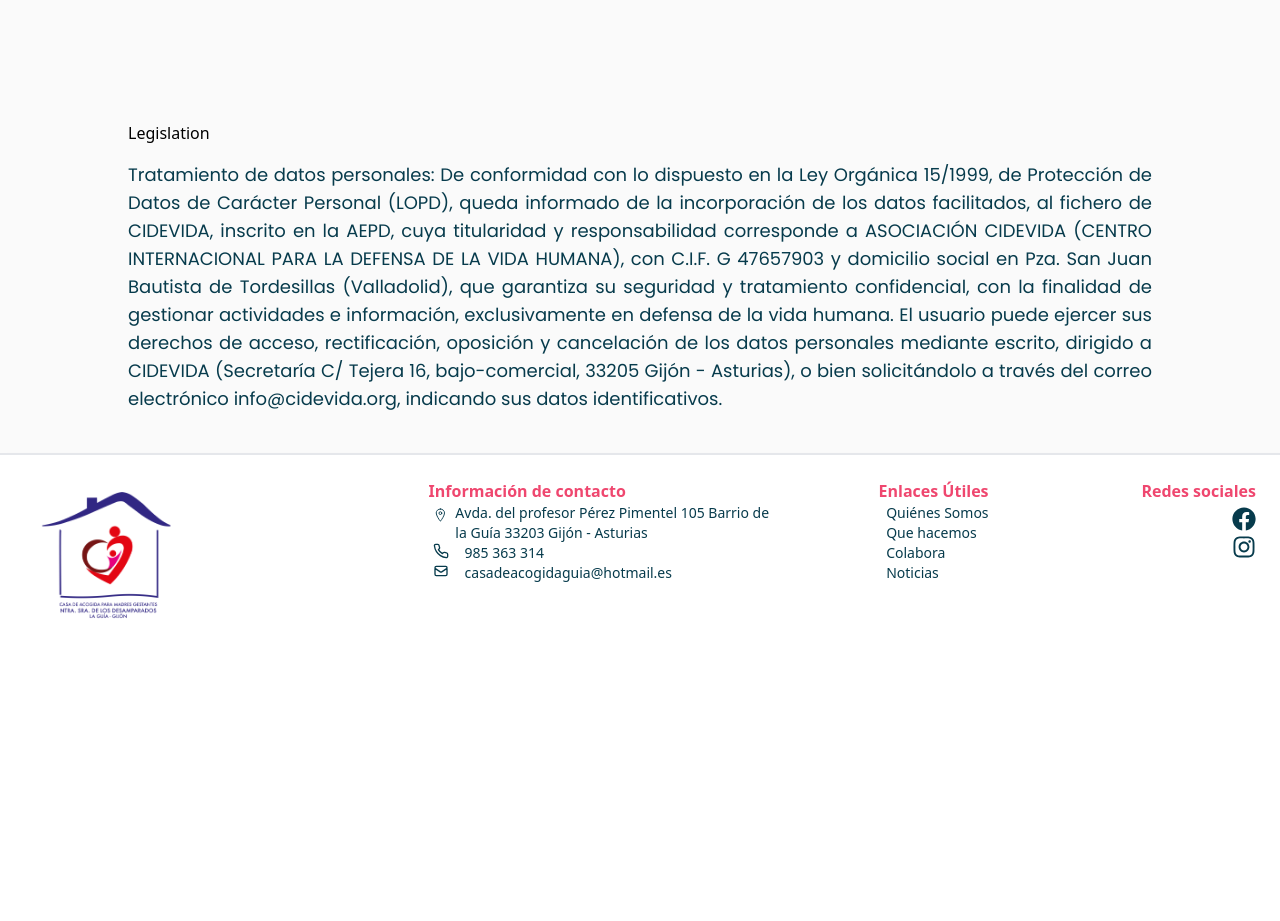
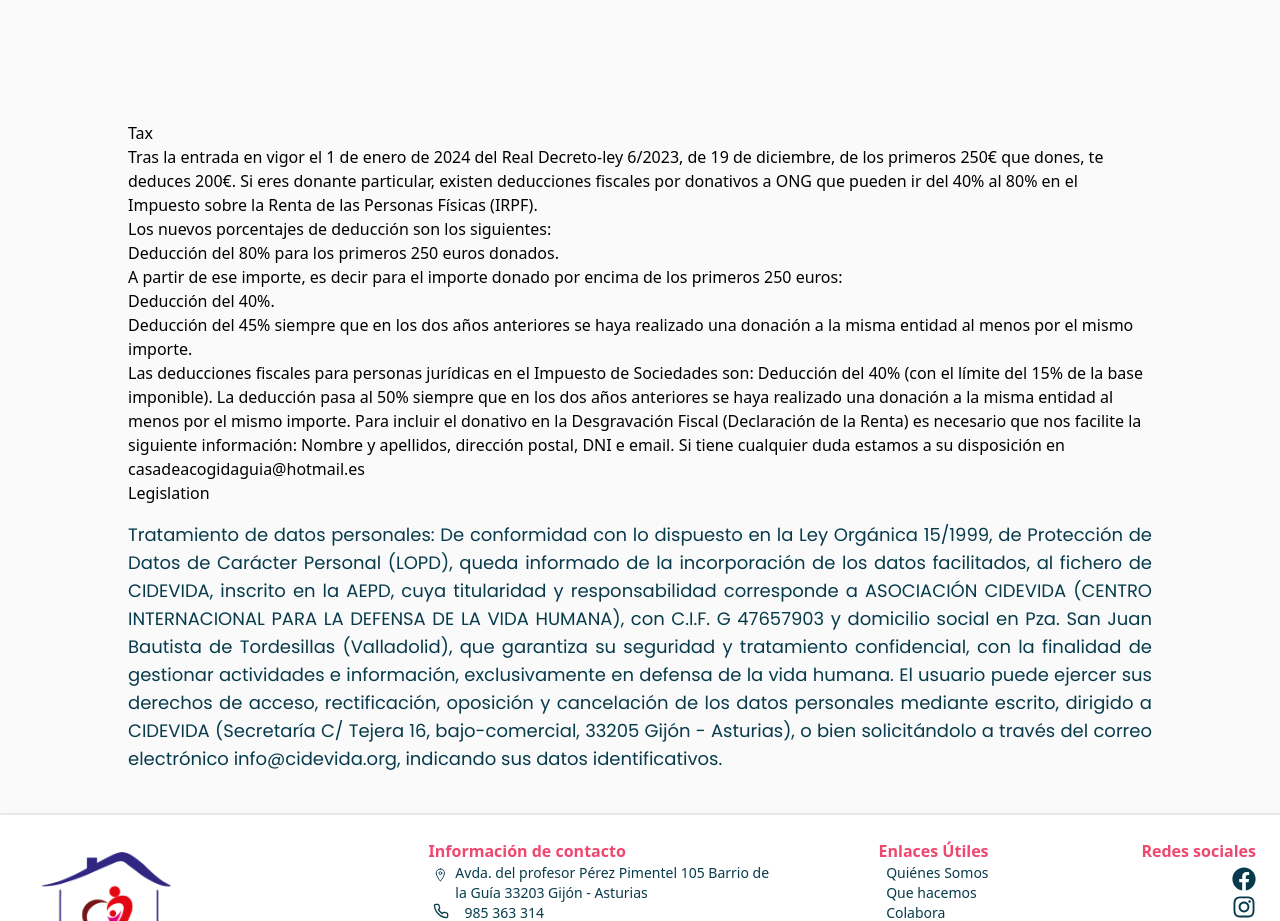
Before and after one commit to vallefarinha/front-casa, a React (Vite) app: page /form in a window 1280 px wide. Shown: the part 1600-2521 px from the top of the page. Before the commit the page ends 2243 px from the top, so only its background shows below. Built offline with nearby package versions, Linux system fonts and the light colour scheme.

Commit message:
add tax text

```diff
--- a/package.json
+++ b/package.json
@@ -26,15 +26,20 @@
     "slick-carousel": "^1.8.1"
   },
   "devDependencies": {
+    "@babel/preset-env": "^7.24.4",
+    "@babel/preset-react": "^7.24.1",
     "@types/react": "^18.2.66",
     "@types/react-dom": "^18.2.22",
     "@vitejs/plugin-react": "^4.2.1",
     "autoprefixer": "^10.4.19",
+    "babel-jest": "^29.7.0",
     "eslint": "^8.57.0",
     "eslint-plugin-react": "^7.34.1",
     "eslint-plugin-react-hooks": "^4.6.0",
     "eslint-plugin-react-refresh": "^0.4.6",
+    "jest": "^29.7.0",
     "postcss": "^8.4.38",
+    "react-test-renderer": "^18.2.0",
     "tailwindcss": "^3.4.3",
     "vite": "^5.2.0"
   }
--- /dev/null
+++ b/src/components/form/Tax.jsx
@@ -0,0 +1,12 @@
+import React from 'react'
+import TaxText from '../texts/TaxText'
+
+const Tax = () => {
+  return (
+    <div>Tax
+        <TaxText/>
+    </div>
+  )
+}
+
+export default Tax
--- a/src/components/form/formBlue.jsx
+++ b/src/components/form/formBlue.jsx
@@ -1,6 +1,8 @@
 import React, { useState } from "react";
 import penform from "../../assets/icons/penForm.svg";
 import BoxBlue from "./BoxBlueAtom";
+import Tax from "./Tax";
+import Legislation from "./Legislation";
 
 const FormBlue = () => {
   return (
@@ -22,6 +24,7 @@ const FormBlue = () => {
           <BoxBlue titleBox="País" squareBlue="Ingrese su país" type="text" />
         </div>
       </div>
+
     </div>
   );
 };
--- a/src/components/texts/RegularText30.jsx
+++ b/src/components/texts/RegularText30.jsx
@@ -1,9 +1,7 @@
-function RegularText30({ text, textAlign, size }) {
-    return (
-        <h1 className={`my-4 mb-6 font-poppinsRegular w-full text-${size} text-${textAlign}`}>
-            <span className="text-LetterColor">{text}</span>
-        </h1>
-    );
-}
+const RegularText30 = ({ text, textAlign, size }) => (
+    <h1 className={`my-4 mb-6 font-poppinsRegular w-full text-${size} text-${textAlign}`}>
+        <span className="text-LetterColor">{text}</span>
+    </h1>
+);
 
 export default RegularText30;
--- /dev/null
+++ b/src/components/texts/TaxText.jsx
@@ -0,0 +1,28 @@
+import React from 'react'
+
+const TaxText = () => {
+  return (
+    <div>
+        <p>Tras la entrada en vigor el 1 de enero de 2024 del Real Decreto-ley  6/2023, de 19 de diciembre, de los primeros 250€ que dones, te deduces  200€. Si eres donante particular, existen deducciones fiscales por  donativos a ONG que pueden ir del 40% al 80% en el Impuesto sobre la  Renta de las Personas Físicas (IRPF). </p>
+        <p>
+        Los nuevos porcentajes de deducción son los siguientes:
+        <ul>
+       <li>Deducción del 80% para los primeros 250 euros donados.</li>
+        <li>A partir de ese importe, es decir para el importe donado por encima de los primeros 250 euros:</li>
+            <ul>
+                <li>Deducción del 40%.</li>
+                <li>Deducción  del 45% siempre que en los dos años anteriores se haya realizado una  donación a la misma entidad al menos por el mismo importe.</li>
+            </ul>
+        </ul>
+
+Las deducciones fiscales para personas jurídicas en el Impuesto de Sociedades son:
+Deducción del 40% (con el límite del 15% de la base imponible).
+La  deducción pasa al 50% siempre que en los dos años anteriores se haya  realizado una donación a la misma entidad al menos por el mismo importe.
+Para  incluir el donativo en la Desgravación Fiscal (Declaración de la Renta)  es necesario que nos facilite la siguiente información: Nombre y  apellidos, dirección postal, DNI e email. Si tiene cualquier duda  estamos a su disposición en casadeacogidaguia@hotmail.es
+        </p>
+
+    </div>
+  )
+}
+
+export default TaxText
--- a/src/pages/PartnerForm.jsx
+++ b/src/pages/PartnerForm.jsx
@@ -6,6 +6,7 @@ import TitleAllForm from "../components/form/TitleAllForm";
 import DonationOption from "../components/form/DonationOption";
 import SendButtonForm from "../components/form/SendButtonForm";
 import Legislation from "../components/form/Legislation"
+import Tax from "../components/form/Tax";
 
 function PartnerForm() {
   return (
@@ -23,7 +24,9 @@ function PartnerForm() {
         <DonationOption />
         <SendButtonForm />
       </section>
+      <Tax/>
       <Legislation/>
+
     </div>
   );
 }
```
Also changed, not shown: 1 other file (tests, documents, lock files or other folders).
